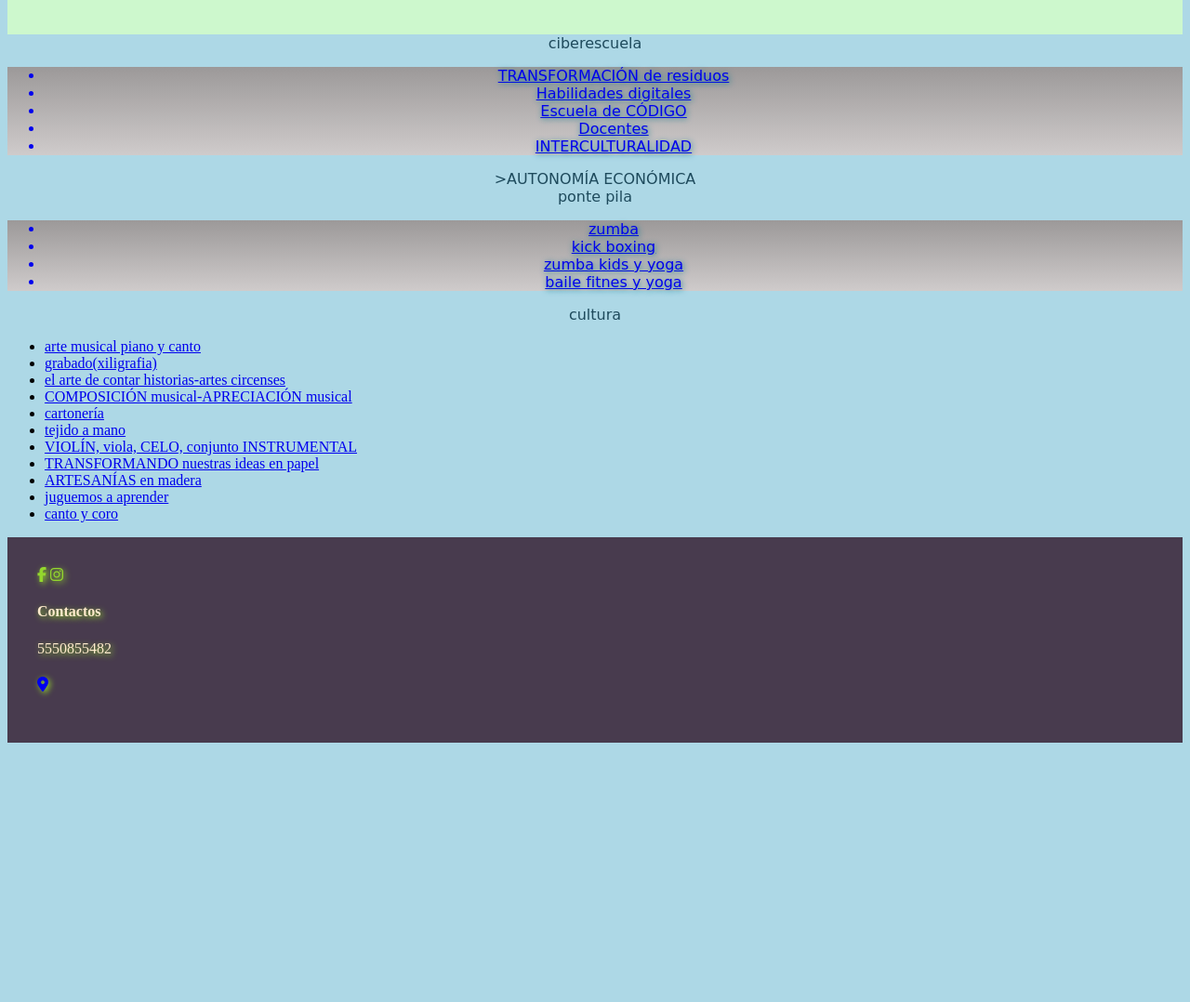
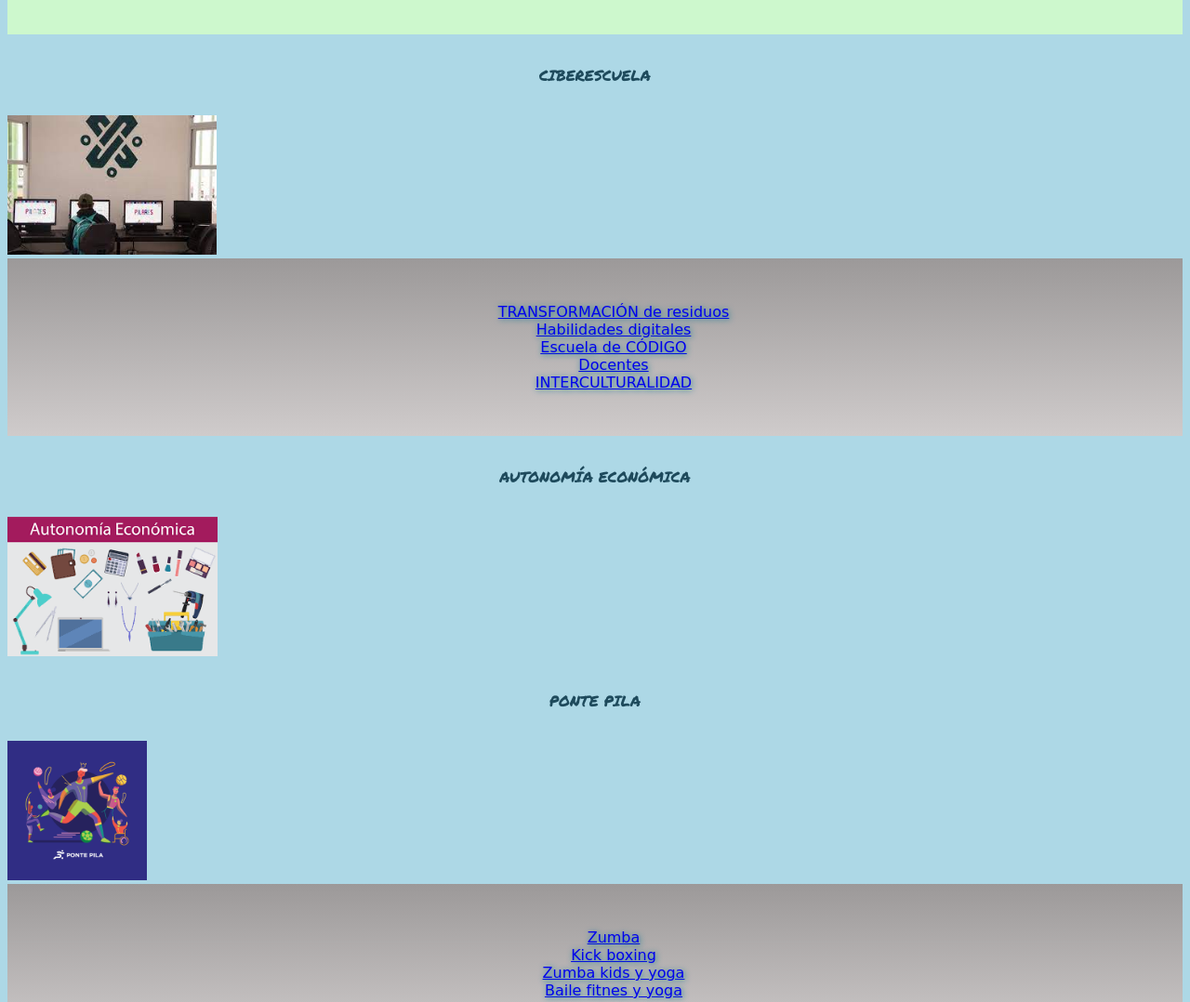
Before and after one commit to LeticiaQuintero/MWT1A7_CASA-DEL-PUEBLO, a plain HTML site: page index.html in a window 1280 px wide. Shown: the part 771-1849 px from the top of the page at 93% size. Before the commit the page ends 1578 px from the top, so only its background shows below. Drawn offline with Linux system fonts and the light colour scheme.

Commit message:
se agregaron nuevas imagenes y estilos de footrer

```diff
--- a/css/style2.css
+++ b/css/style2.css
@@ -1,3 +1,5 @@
+@import url('https://fonts.googleapis.com/css2?family=Architects+Daughter&family=Pacifico&family=Permanent+Marker&display=swap');
+
 nav{
     display: grid;
     grid-template-columns: 1fr 1fr 1fr 1fr;
@@ -63,8 +65,9 @@ body{
 .main__lista{
     background-color: lightblue;
     color:rgb(30, 74, 92);
-    font-family: 'Pacifico', cursive;
+    font-family: 'Permanent Marker', cursive;
     text-align: center;
+    padding: 2em;
 }
 .main__lista-lista{
 
@@ -73,14 +76,43 @@ body{
     text-shadow: 1px 1px 6px rgb(15, 124, 143);
     font-family: 'Architects Daughter', cursive;
     text-align: center;
+    padding: 2em;
+
+}
+main ul li{
+    list-style: none;
+    font-family: 'Sedgwick Ave', cursive;
 }
 footer{
-    background-color: rgb(72, 59, 78);
+    background-color: rgb(154, 116, 172);
     color: blanchedalmond;
     text-shadow: 2px 2px 6px #94D82D;
     padding: 2em;
+    display: grid;
+    grid-template-columns: 1fr 1fr 1fr 1fr 1fr;
+    grid-template-rows: 1fr 1fr ;
+    justify-items: center;
+    align-items: center;
 }
 .ICONOS{
+    font-size: 24px;
+    color: #94D82D;
 
-    color: #94D82D;
 }
+.contacto{
+    grid-column: 3/4;
+    grid-row: 2/3;
+}
+.ligas{
+    grid-column: 1/3;
+    grid-row: 2/3;
+    text-align: center;
+}
+
+main div img{
+    height: 150px;
+    justify-items:center ;
+}
+.imagenes{
+    justify-items: center;
+}
--- a/index.html
+++ b/index.html
@@ -40,42 +40,46 @@
     </header>
     <main>
 
-        <div class="main__lista">ciberescuela</div>
+        <div class="main__lista">CIBERESCUELA</div>
+        <div><img src="/img/ciber.jpeg" alt="" srcset=""></div>
         <div class="main__lista-lista">
             <ul>
-                <a href="/MWT1A7_CASA-DEL-PUEBLO/html/TRANSFORMACIÓN_de-residuos.html"><li>TRANSFORMACIÓN de residuos </li></a>
-                <a href="/MWT1A7_CASA-DEL-PUEBLO/html/habilidades.html"> <li>Habilidades digitales</li></a>
-                <a href="/MWT1A7_CASA-DEL-PUEBLO/html/escuela_codigo.html"><li>Escuela de CÓDIGO </li></a>
-                <a href="/MWT1A7_CASA-DEL-PUEBLO/html/Docentes.html"><li> Docentes</li></a>
-                <a href="/MWT1A7_CASA-DEL-PUEBLO/html/INTERCULTURAL.html"><li>INTERCULTURALIDAD</li></a>
+                <a href="/html/ciber/TRANSFORMACIÓN_de-residuos.html"><li>TRANSFORMACIÓN de residuos </li></a>
+                <a href="/html/habilidades.html"> <li>Habilidades digitales</li></a>
+                <a href="/html/escuela_codigo.html"><li>Escuela de CÓDIGO </li></a>
+                <a href="/html/Docentes.html"><li> Docentes</li></a>
+                <a href="/html/INTERCULTURAL.html"><li>INTERCULTURALIDAD</li></a>
             </ul>
         </div>
-        <div class="main__lista"> >AUTONOMÍA ECONÓMICA </div>
+        <div class="main__lista"> AUTONOMÍA ECONÓMICA </div>
+        <div class="imagenes"><img src="/img/autonomia.png" alt="" srcset=""></div>
 
-        <div class="main__lista">ponte pila </div>
+        <div class="main__lista">PONTE PILA </div>
+        <div class="imagenes"><img src="/img/imagen-ponte-pila.jpg" alt="" srcset=""></div>
         <div class="main__lista-lista">
             <ul>
-                <a href="/MWT1A7_CASA-DEL-PUEBLO/html/zumba.html"><li> zumba</li></a>
-                <a href="/MWT1A7_CASA-DEL-PUEBLO/html/kick_boxing.html"><li>kick boxing</li></a>
-                <a href="/MWT1A7_CASA-DEL-PUEBLO/html/kids.html"><li> zumba kids y yoga</li></a>
-                <a href="/MWT1A7_CASA-DEL-PUEBLO/html/baile.html"><li> baile fitnes y yoga</li></a>
+                <a href="/html/zumba.html"><li> Zumba</li></a>
+                <a href="/html/kick_boxing.html"><li>Kick boxing</li></a>
+                <a href="/html/kids.html"><li> Zumba kids y yoga</li></a>
+                <a href="/html/baile.html"><li> Baile fitnes y yoga</li></a>
             </ul>
         </div>
 
-        <div class="main__lista"> cultura </div>
-        <div>
+        <div class="main__lista"> CULTURA </div>
+        <div class="imagenes"><img src="/img/cultura.jpeg" alt="" srcset=""></div>
+        <div class="main__lista-lista">
             <ul>
-                <a href="/MWT1A7_CASA-DEL-PUEBLO/html/cultura/piano.html"><li>arte musical piano y canto</a> </li>
-                <a href="/MWT1A7_CASA-DEL-PUEBLO/html/cultura/grabado.html"><li>grabado(xiligrafia)</a></li>
-                <a href="/MWT1A7_CASA-DEL-PUEBLO/html/cultura/circo.html"><li>el arte de contar historias-artes circenses </a></li>
-                <a href="/MWT1A7_CASA-DEL-PUEBLO/html/cultura/composicion.html"><li> COMPOSICIÓN musical-APRECIACIÓN musical</a></li>
-                <a href="/MWT1A7_CASA-DEL-PUEBLO/html/cultura/cartoneria.html"><li>cartonería</a></li>
-                <a href="/MWT1A7_CASA-DEL-PUEBLO/html/cultura/tejido.html"><li>tejido a mano</a></li>
-                <a href="/MWT1A7_CASA-DEL-PUEBLO/html/cultura/violin.html"><li>VIOLÍN, viola, CELO, conjunto INSTRUMENTAL</a></li>
-                <a href="/MWT1A7_CASA-DEL-PUEBLO/html/cultura/ideas.html"><li>TRANSFORMANDO nuestras ideas en papel</a></li>
-                <a href="/MWT1A7_CASA-DEL-PUEBLO/html/cultura/madera.html"><li>ARTESANÍAS en madera</a></li>
-                <a href="/MWT1A7_CASA-DEL-PUEBLO/html/cultura/juego.html"><li>juguemos a aprender</a></li>
-                <a href="/MWT1A7_CASA-DEL-PUEBLO/html/cultura/canto_coro.html"><li>canto y coro</a></li>
+                <a href="/html/cultura/piano.html"><li>Arte musical piano y canto</a> </li>
+                <a href="/html/cultura/grabado.html"><li>Grabado(xiligrafia)</a></li>
+                <a href="/html/cultura/circo.html"><li>El arte de contar historias-artes circenses </a></li>
+                <a href="/html/cultura/composicion.html"><li> COMPOSICIÓN musical-APRECIACIÓN musical</a></li>
+                <a href="/html/cultura/cartoneria.html"><li>Cartonería</a></li>
+                <a href="/html/cultura/tejido.html"><li>Tejido a mano</a></li>
+                <a href="/html/cultura/violin.html"><li>VIOLÍN, viola, CELO, conjunto INSTRUMENTAL</a></li>
+                <a href="/html/cultura/ideas.html"><li>TRANSFORMANDO nuestras ideas en papel</a></li>
+                <a href="/html/cultura/madera.html"><li>ARTESANÍAS en madera</a></li>
+                <a href="/html/cultura/juego.html"><li>Juguemos a aprender</a></li>
+                <a href="/html/cultura/canto_coro.html"><li>Canto y coro</a></li>
 
             </ul>
         </div>
@@ -83,9 +87,10 @@
     </main>
     <footer>
         <a href="https://es-la.facebook.com/CasaUEZ/" target="blank"><i class="fab fa-facebook-f ICONOS"></i></i></a>
-       <a href=""><i class="fab fa-instagram ICONOS"></i></a>
+        <a href=""><i class="fab fa-instagram ICONOS"></i></a>
+        <p class="ligas">VISITANOS</p>
         <h4>Contactos</h4>
-        <p>5550855482</p>
+        <p class="contacto"> 5550855482</p>
         <h4><a href="https://www.google.com.mx/maps/place/PILARES+CASA+DEL+PUEBLO/@19.3640433,-99.0042887,17z/data=!3m1!4b1!4m5!3m4!1s0x85d1e374f0bdac6d:0x3fa9d7240c2822b0!8m2!3d19.3640383!4d-99.0021?hl=es-419" target="blank"><i class="fas fa-map-marker-alt"></i> </a> </h4>
 
     </footer>
```
Also changed, not shown: img/autonomia.png (added), img/ciber.jpeg (added), img/cultura.jpeg (added), img/imagen-ponte-pila.jpg (added), img/logopilares.png (added), img/pilares2.png (added).
